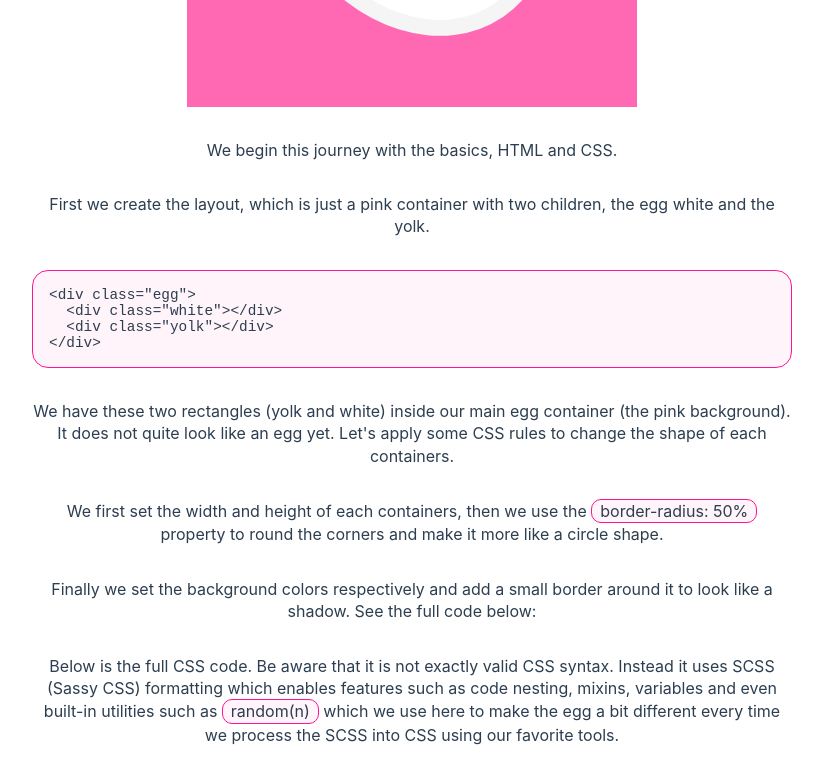
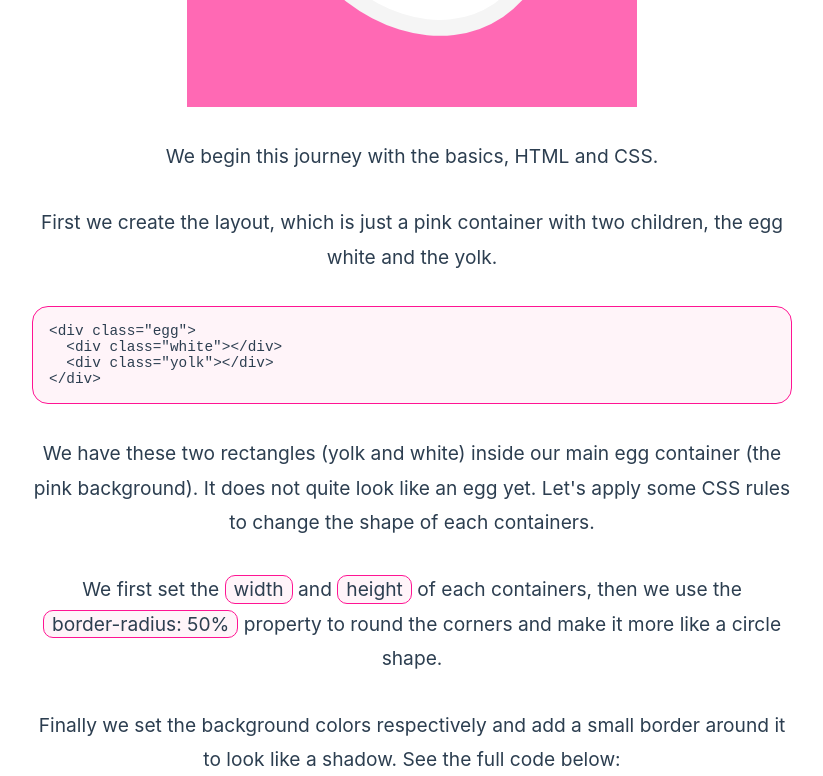
Before and after one commit to mikatalk/vuevos, a Vue app: page /html-css in a window 1280 px wide. Shown: the part 540-1316 px from the top of the page, without its empty margins (228-1051 px from the left). Built offline with nearby package versions, Linux system fonts and the light colour scheme; a small style sheet from the web is missing.

Commit message:
Adjust font size

```diff
--- a/src/App.vue
+++ b/src/App.vue
@@ -56,8 +56,8 @@ html {
   margin: 0 auto;
   p {
     margin: 2rem 0;
-    font-size: 1rem;
-    line-height: 1.4;
+    font-size: 1.2rem;
+    line-height: 1.8;
   }
 
   a.link {
--- a/src/components/Code.vue
+++ b/src/components/Code.vue
@@ -21,6 +21,7 @@ export default {
   display: inline-block;
   border-radius: 10px;
   padding: 0rem 0.5rem;
+  line-height: 1.4;
   border: 1px solid deeppink;
 }
 </style>
--- a/src/views/CSS.vue
+++ b/src/views/CSS.vue
@@ -30,7 +30,7 @@
       </p>
 
       <p>
-        We first set the width and height of each containers, then we use the
+        We first set the <c>width</c> and <c>height</c> of each containers, then we use the
         <c>border-radius: 50%</c>
         property to round the corners and make it more like a circle shape.
       </p>
```
